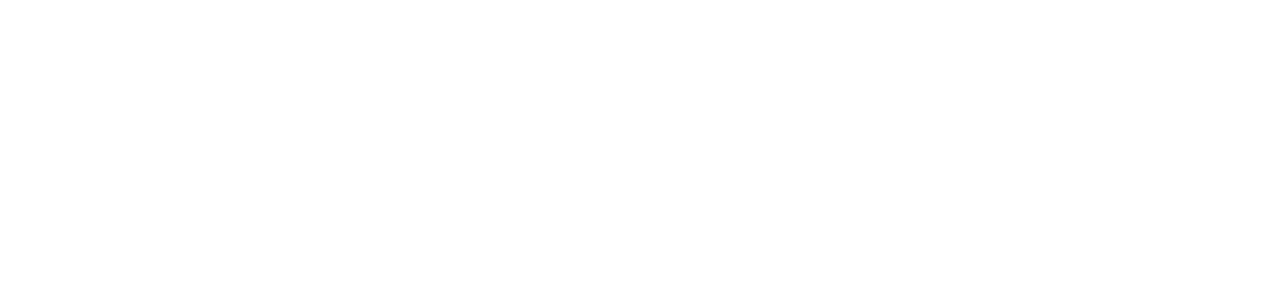
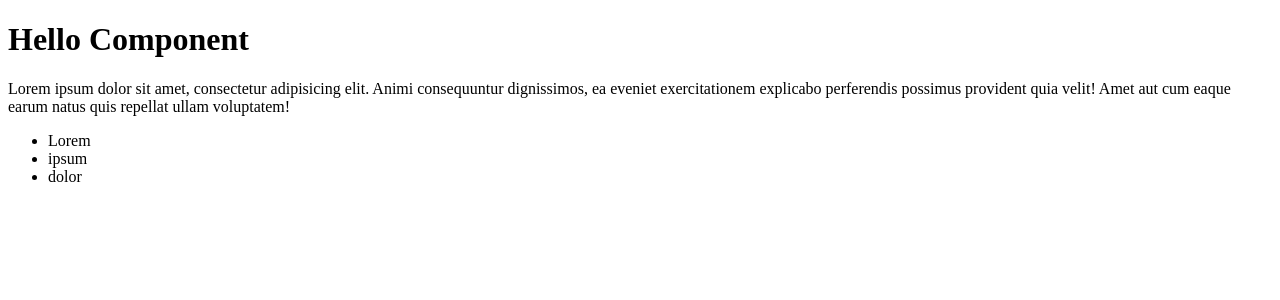
Before and after one commit to smil98/react20231031, a React (Create React App) app: page / in a window 1280 px wide. Shown: the top 300 px of the page. Built offline with nearby package versions, Linux system fonts and the light colour scheme.

Commit message:
Practice Components

```diff
--- a/src/App.js
+++ b/src/App.js
@@ -2,9 +2,32 @@
 function App() {
   return (
     <div>
-
+        <MyComponent1 />
+        <MyComponent2 />
     </div>
   );
 }
 
+function MyComponent1() {
+    return (
+        <div>
+            <h1>Hello Component</h1>
+        </div>
+    )
+}
+function MyComponent2() {
+    return (
+        <>
+            <p>Lorem ipsum dolor sit amet, consectetur adipisicing elit. Animi consequuntur dignissimos, ea eveniet
+                exercitationem explicabo perferendis possimus provident quia velit! Amet aut cum eaque earum natus quis
+                repellat ullam voluptatem!</p>
+            <ul>
+                <li>Lorem</li>
+                <li>ipsum</li>
+                <li>dolor</li>
+            </ul>
+        </>
+    )
+}
+
 export default App;
```
